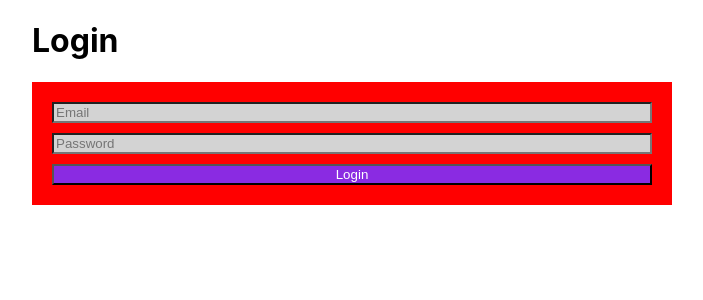
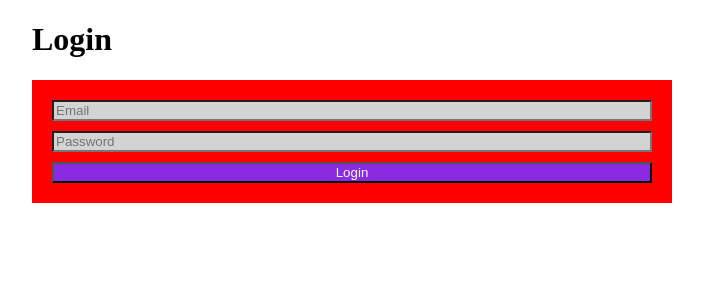
Before and after one commit to mpramos/Ecvolutech-App-Machine-ToDo, a React (Create React App) app: page /login in a window 1280 px wide. Shown: the top 300 px of the page, without its empty margins (288-991 px from the left). Built offline with nearby package versions, Linux system fonts and the light colour scheme.

Commit message:
Formularios

```diff
--- a/src/index.css
+++ b/src/index.css
@@ -1,13 +1,4 @@
 body {
   margin: 0;
-  font-family: -apple-system, BlinkMacSystemFont, 'Segoe UI', 'Roboto', 'Oxygen',
-    'Ubuntu', 'Cantarell', 'Fira Sans', 'Droid Sans', 'Helvetica Neue',
-    sans-serif;
-  -webkit-font-smoothing: antialiased;
-  -moz-osx-font-smoothing: grayscale;
+  background-color:white
 }
-
-code {
-  font-family: source-code-pro, Menlo, Monaco, Consolas, 'Courier New',
-    monospace;
-}
--- a/src/pages/Login.jsx
+++ b/src/pages/Login.jsx
@@ -1,4 +1,4 @@
-import React from "react";
+import React, { useRef } from "react";
 import SubmitButton from "../components/buttons/SubmitButton";
 import Container from "../components/container/Container";
 import Form from "../components/forms/Form";
@@ -6,13 +6,20 @@ import Input from "../components/forms/Input";
 import Title from "../components/headers/Title";
 
 export default function Login() {
+  const email = useRef();
+  const password = useRef();
+  const login = (event) => {
+    event.preventDefault();
+    console.log(email.current.value);
+    console.log(password.current.value);
+  };
   return (
     <>
       <Container>
-      <Title>Login</Title>
-        <Form>
-          <Input placeholder="Email" type="email"></Input>
-          <Input placeholder="Password" type="password"></Input>
+        <Title>Login</Title>
+        <Form onSubmit={login}>
+          <Input ref={email} placeholder="Email" type="email"></Input>
+          <Input ref={password} placeholder="Password" type="password"></Input>
           <SubmitButton>Login</SubmitButton>
         </Form>
       </Container>
```
